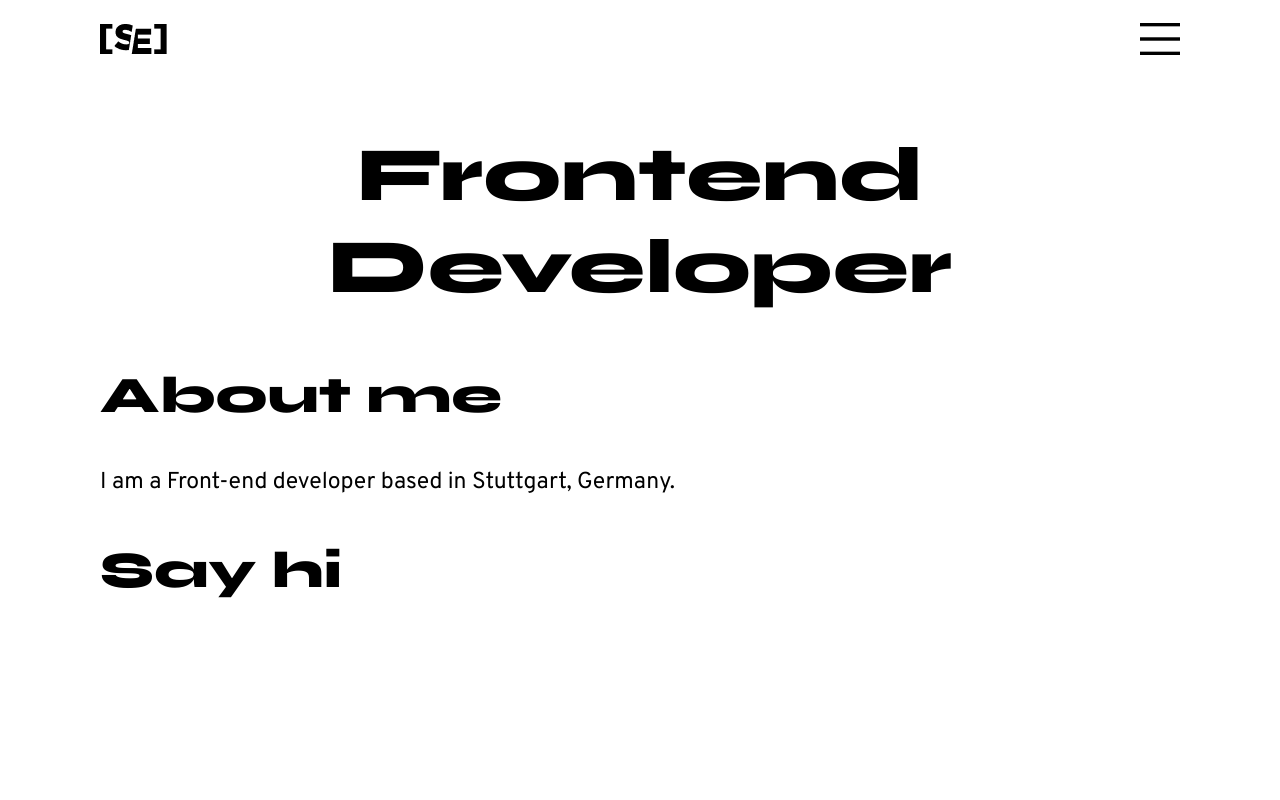
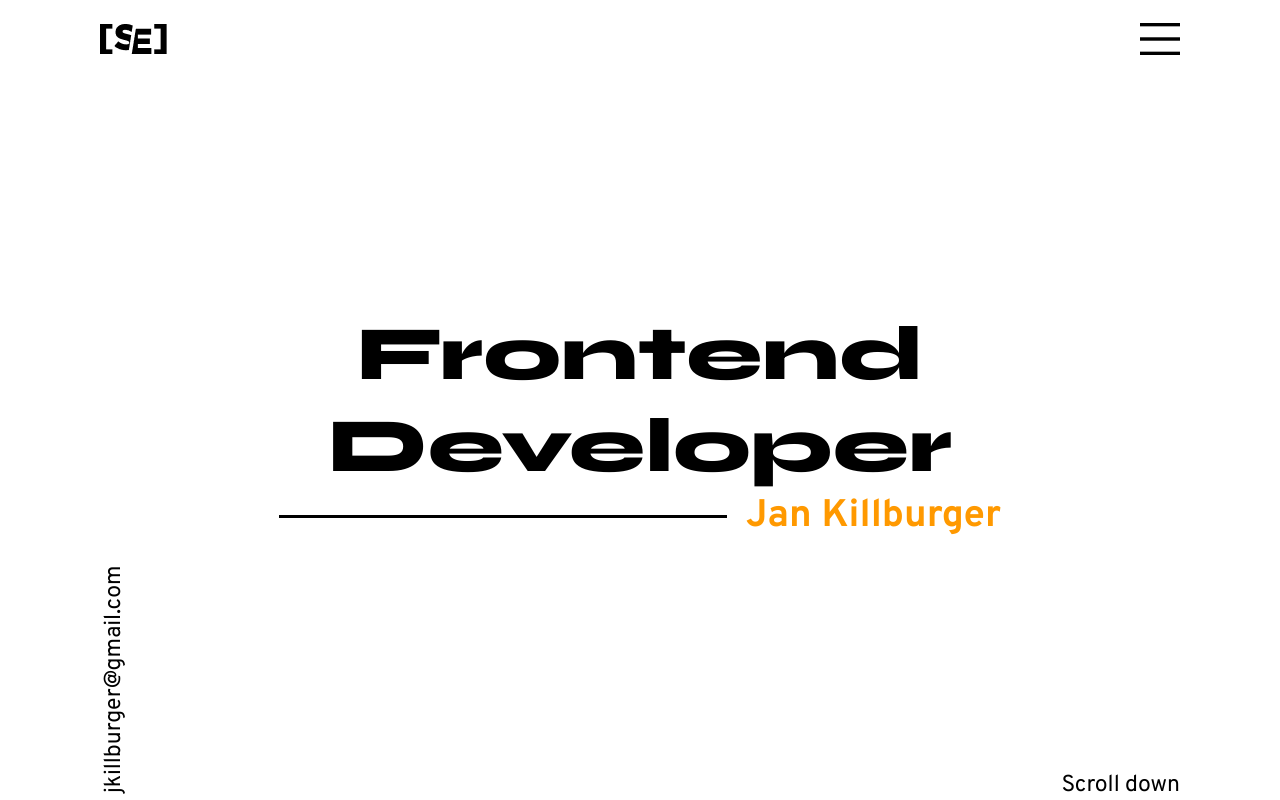
Before and after one commit to JanKillburger/portfolio, an Angular app: page / in a window 1280 px wide. Shown: the top 800 px of the page. Built offline with nearby package versions, Linux system fonts and the light colour scheme.

Commit message:
Created landing area

```diff
--- a/src/app/app.component.html
+++ b/src/app/app.component.html
@@ -1,5 +1,5 @@
 <app-menu></app-menu>
-<h1 class="top-level-element">Front&shy;end Deve&shy;loper</h1>
+<app-title-section class="top-level-element"></app-title-section>
 <h2 id="about-me" class="top-level-element scroll-target">About me</h2>
 <p class="top-level-element">I am a Front-end developer based in Stuttgart, Germany.</p>
 <h2 id="say-hi" class="top-level-element scroll-target">Say hi</h2>
--- a/src/app/app.component.scss
+++ b/src/app/app.component.scss
@@ -7,13 +7,3 @@
 .top-level-element {
     padding-inline: $global-padding-inline;
 }
-
-h1 {
-    hyphens: none;
-}
-
-@media (max-width: 550px) {
-    h1 {
-        hyphens: manual;
-    }
-}
--- a/src/app/app.module.ts
+++ b/src/app/app.module.ts
@@ -4,11 +4,13 @@ import { BrowserModule } from '@angular/platform-browser';
 import { AppRoutingModule } from './app-routing.module';
 import { AppComponent } from './app.component';
 import { MenuComponent } from './menu/menu.component';
+import { TitleSectionComponent } from './title-section/title-section.component';
 
 @NgModule({
   declarations: [
     AppComponent,
-    MenuComponent
+    MenuComponent,
+    TitleSectionComponent
   ],
   imports: [
     BrowserModule,
--- a/src/app/menu/menu.component.html
+++ b/src/app/menu/menu.component.html
@@ -3,7 +3,6 @@
     <button [ngStyle]="{'background-image': currentBurgerIcn}" class="menu-toggle" type="button" (click)="toggleMenu()"></button>
   </header>
   <div class="menu-wrapper" *ngIf="isShown" [class.is-open]="menuOpen" [class.is-closed]="!menuOpen">
-    <!-- <div class="spacer" [class.collapsed]="menuOpen" [class.expanded]="!menuOpen"></div> -->
     <nav>
       <ul>
         <li *ngFor="let item of menuItems" class="header-link">
--- a/src/app/menu/menu.component.scss
+++ b/src/app/menu/menu.component.scss
@@ -3,7 +3,7 @@
 :host {
     position: fixed;
     top: 0;
-    width: min(100vw, $max-inline-size);
+    width: min(100%, $max-inline-size);
     background-color: white;
 }
 
@@ -30,7 +30,7 @@
     flex-direction: column;
     position: fixed;
     height: calc(100vh - $header-height);
-    width: min(100vw, $max-inline-size);
+    width: min(100%, $max-inline-size);
     background-color: white;
     overflow: auto;
 
--- /dev/null
+++ b/src/app/title-section/title-section.component.html
@@ -0,0 +1,11 @@
+<div class="title-wrapper">
+  <h1>Front&shy;end Deve&shy;loper</h1>
+  <div class="name-wrapper">
+    <span class="horizontal-bar"></span>
+    <span class="name">Jan Killburger</span>
+  </div>
+</div>
+<div class="footer">
+  <span class="email">jkillburger&#64;gmail.com</span>
+  <span class="scroll-advice">Scroll down</span>
+</div>
--- /dev/null
+++ b/src/app/title-section/title-section.component.scss
@@ -0,0 +1,63 @@
+@import "../../assets/styles/variables";
+
+:host {
+    display: flex;
+    flex-direction: column;
+    height: calc(100vh - $header-height);
+}
+
+h1 {
+    hyphens: none;
+    margin-block: 0;
+}
+
+@media (max-width: 550px) {
+    h1 {
+        hyphens: manual;
+    }
+}
+
+.title-wrapper {
+    margin-block: auto;
+}
+
+.name-wrapper {
+    display: flex;
+    justify-content: center;
+    align-items: center;
+
+    .horizontal-bar {
+        flex-grow: 1;
+        max-width: 35vw;
+        height: 3px;
+        background-color: black;
+    }
+
+    .name {
+        font-size: clamp(1rem, 3vw, 2.087rem);
+        color: $accent-color;
+        font-weight: 700;
+        padding-inline-start: 0.5em;
+    }
+}
+
+.footer {
+    position: relative;
+    display: flex;
+    justify-content: space-between;
+
+    .email {
+        padding-inline-start: 0.3em;
+        background-color: white;
+        position: absolute;
+        bottom: -100%;
+        left: 0;
+        display: inline-block;
+        transform-origin: 0 0;
+        transform: rotate(-90deg);
+    }
+
+    .scroll-advice {
+        margin-inline-start: auto;
+    }
+}
```
Also changed, not shown: src/app/title-section/title-section.component.ts (added, +10 -0 lines), 1 other file (tests, documents, lock files or other folders).
